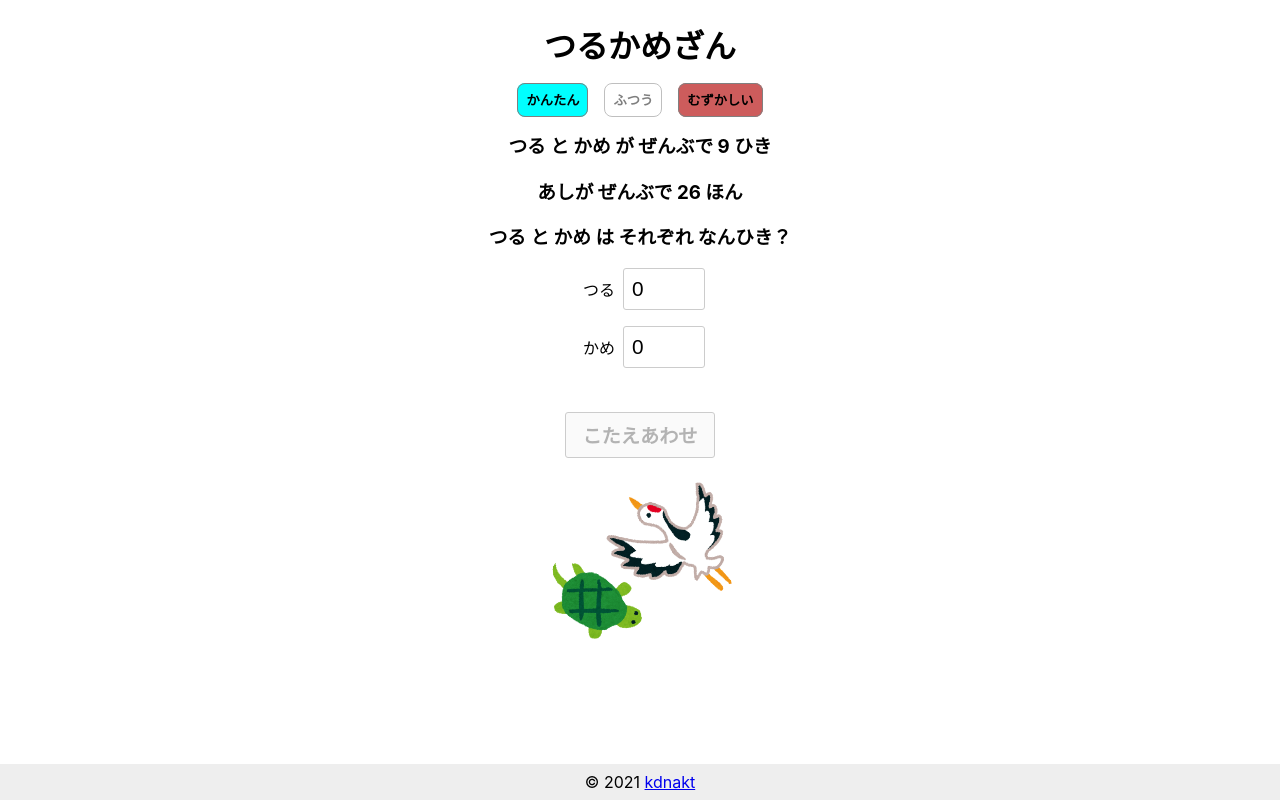
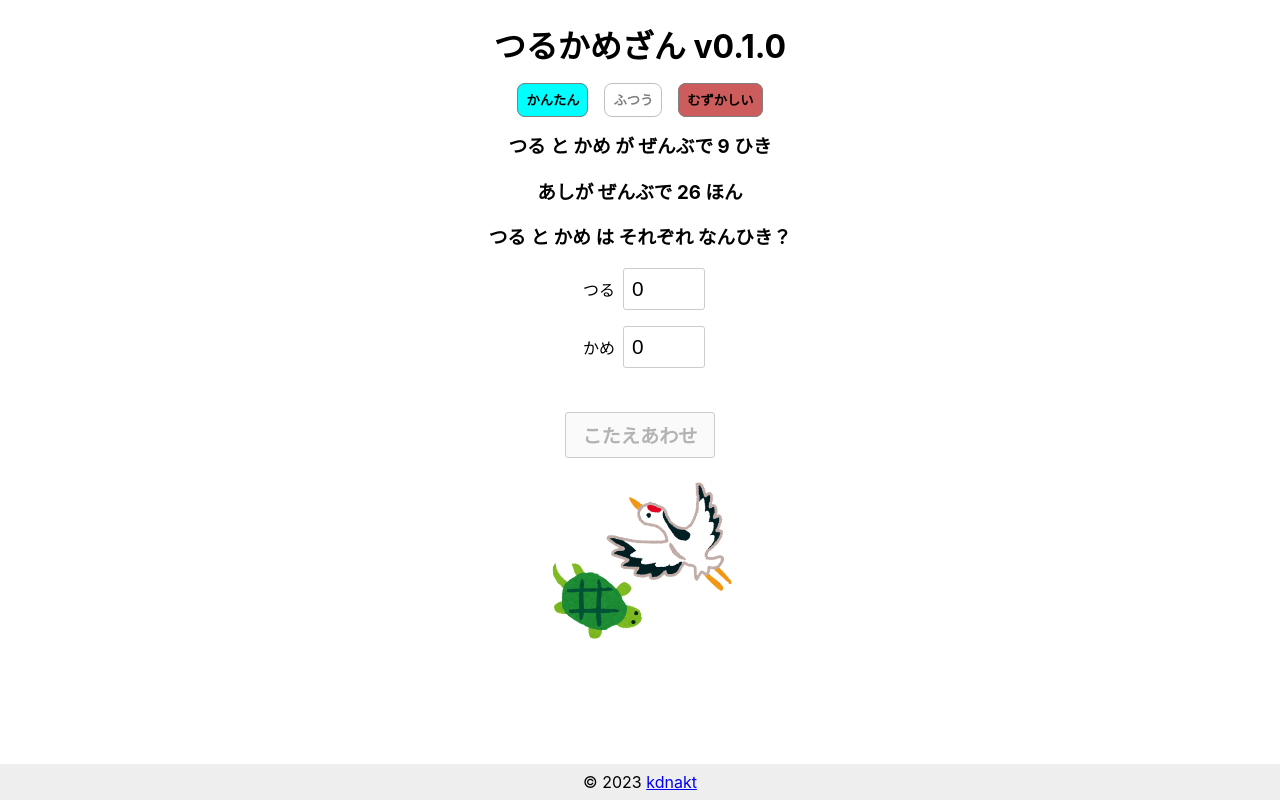
Before and after one commit to kdnakt/ct-scan, a React (Create React App) app: page / in a window 1280 px wide. Built offline with nearby package versions, Linux system fonts and the light colour scheme.

Commit message:
fix: show version number in title

```diff
--- a/src/components/AppFooter.tsx
+++ b/src/components/AppFooter.tsx
@@ -2,7 +2,7 @@
 export const AppFooter = () => {
     return (
         <footer className="app_footer" >
-            &copy;&nbsp;2021&nbsp;
+            &copy;&nbsp;2023&nbsp;
             <a href="https://twitter.com/kdnakt">kdnakt</a>
         </footer>
     )
--- a/src/components/AppHeader.tsx
+++ b/src/components/AppHeader.tsx
@@ -1,8 +1,9 @@
+import packageJson from '../../package.json'
 
 export const AppHeader = () => {
     return (
         <h1 style={{textAlign: 'center'}}>
-            つるかめざん
+            つるかめざん v{packageJson.version}
         </h1>
     )
 }
```
